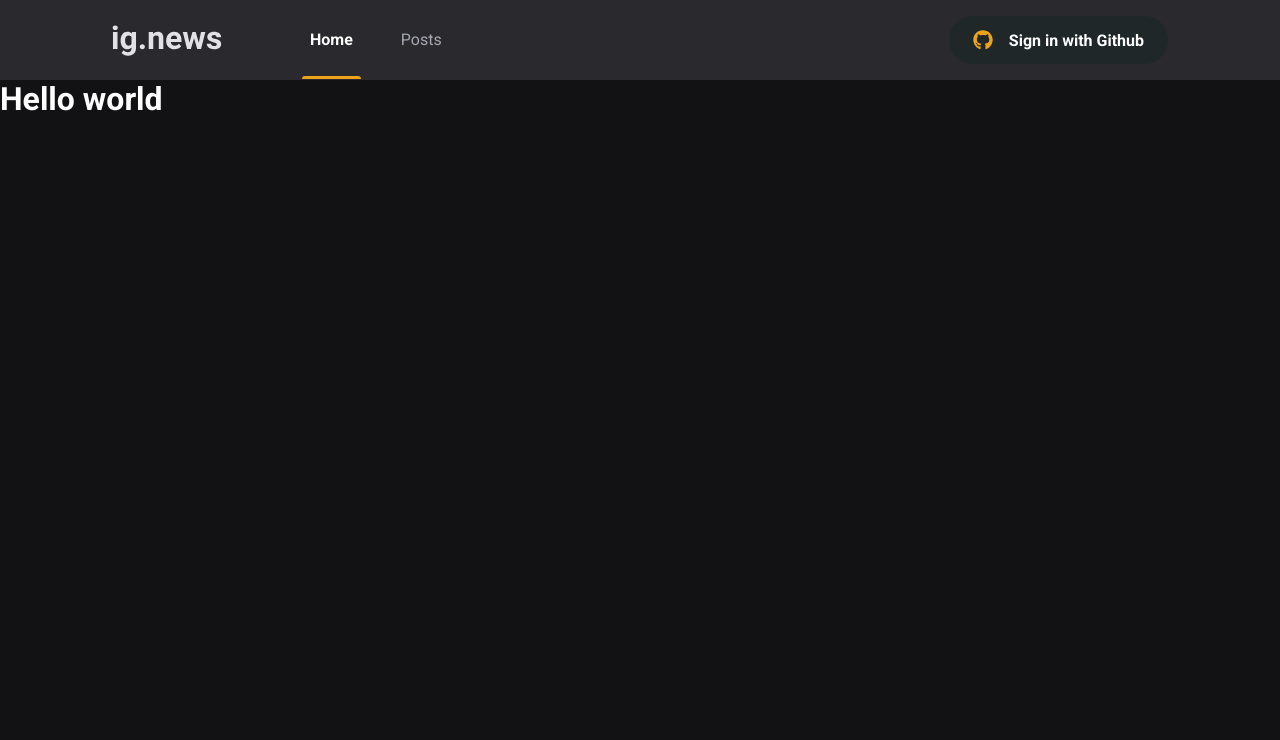
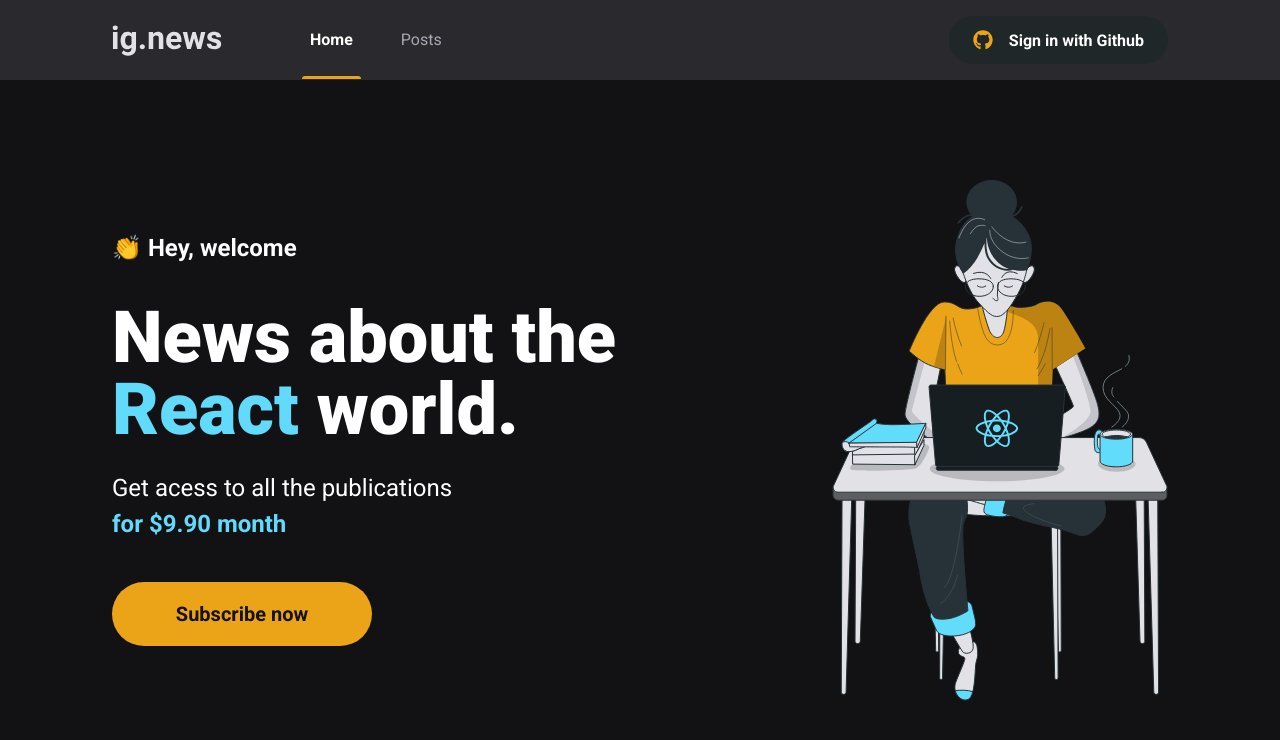
Before and after one commit to locrz/ignews, a Next.js app: page / in a window 1280 px wide. Shown: the top 740 px of the page. Built offline with nearby package versions, Linux system fonts and the light colour scheme.

Commit message:
feat(home): create home screen and styles

```diff
--- /dev/null
+++ b/src/components/SubscribeButton/index.tsx
@@ -0,0 +1,9 @@
+import styles from "./styles.module.scss";
+
+export function SubscribeButton() {
+  return (
+    <button type="button" className={styles.subscribeButton}>
+      Subscribe now
+    </button>
+  );
+}
--- /dev/null
+++ b/src/components/SubscribeButton/styles.module.scss
@@ -0,0 +1,20 @@
+.subscribeButton {
+  width: 260px;
+  height: 4rem;
+  border: 0;
+  border-radius: 2rem;
+  background-color: var(--yellow-500);
+  color: var(--gray-900);
+  font-size: 1.25rem;
+  font-weight: bold;
+
+  display: flex;
+  align-items: center;
+  justify-content: center;
+
+  transition: filter 0.2s;
+
+  &:hover {
+    filter: brightness(0.8);
+  }
+}
--- /dev/null
+++ b/src/pages/home.module.scss
@@ -0,0 +1,45 @@
+.contentContainer {
+  max-width: 1120px;
+  margin: 0 auto;
+  padding: 0 2rem;
+  height: calc(100vh - 5rem);
+
+  display: flex;
+  align-items: center;
+  justify-content: space-between;
+}
+
+.hero {
+  max-width: 600px;
+
+  > span {
+    font-size: 1.5rem;
+    font-weight: bold;
+  }
+
+  h1 {
+    font-size: 4.5rem;
+    line-height: 4.5rem;
+    font-weight: 900;
+    margin-top: 2.5rem;
+
+    span {
+      color: var(--cyan-500);
+    }
+  }
+
+  p {
+    font-size: 1.5rem;
+    line-height: 2.25rem;
+    margin-top: 1.5rem;
+
+    span {
+      color: var(--cyan-500);
+      font-weight: bold;
+    }
+  }
+
+  button {
+    margin-top: 2.5rem;
+  }
+}
--- a/src/pages/index.tsx
+++ b/src/pages/index.tsx
@@ -1,12 +1,31 @@
 import Head from "next/head";
+import { SubscribeButton } from "../components/SubscribeButton";
+
+import styles from "./home.module.scss";
 
 export default function Home() {
   return (
     <>
       <Head>
-        <title>Início | ig.news</title>
+        <title>Home | ig.news</title>
       </Head>
-      <h1>Hello world</h1>
+
+      <main className={styles.contentContainer}>
+        <section className={styles.hero}>
+          <span>👏 Hey, welcome</span>
+          <h1>
+            News about the <span>React</span> world.
+          </h1>
+          <p>
+            Get acess to all the publications <br />
+            <span>for $9.90 month</span>
+          </p>
+
+          <SubscribeButton />
+        </section>
+
+        <img src="/images/avatar.svg" alt="Girl coding" />
+      </main>
     </>
   );
 }
```
